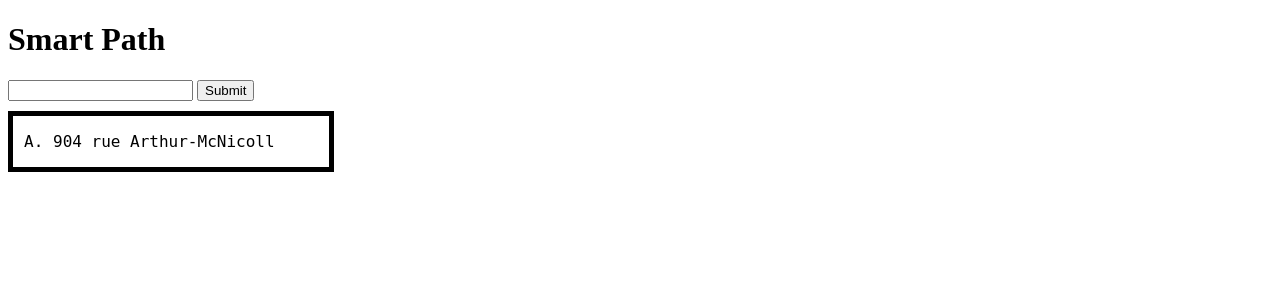
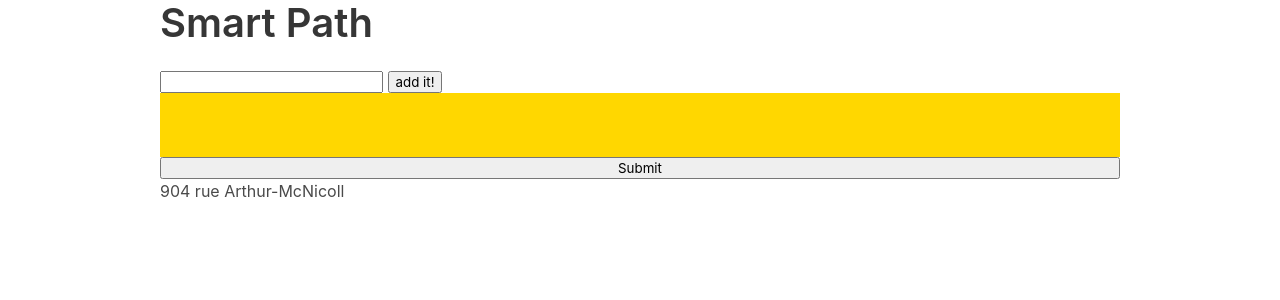
Before and after one commit to ThomasMcDonald904/SmartPath, a Flask app: template templates/home.html in a window 1280 px wide. Shown: the top 300 px of the page. Run offline with Flask 2, Linux system fonts and the light colour scheme; the template is opened without the code that fills it, so the values that code supplies are empty.

Commit message:
Added form with address submission

```diff
--- a/main.py
+++ b/main.py
@@ -1,5 +1,4 @@
-from flask import Flask, render_template
-from requests import request
+from flask import Flask, render_template, request
 
 from routing_management import *
 
@@ -9,10 +8,11 @@
 
 @app.route("/")
 def home():
-    print(get_route(address_to_lonlat("904 rue Arthur-McNicoll", "Shawinigan"), address_to_lonlat("1029 rue Notre-Dame", "Champlain")))
+    # print(get_route(address_to_lonlat("904 rue Arthur-McNicoll", "Shawinigan"), address_to_lonlat("1029 rue Notre-Dame", "Champlain")))
     return render_template("home.html")
 
+
 @app.route("/route_submit", methods=["GET", "POST"])
-def rounting_form():
-    if request.method == "POST":
-        pass
+def routing_form():
+    print(request.form)
+    return render_template("login.html")
--- a/templates/home.html
+++ b/templates/home.html
@@ -4,38 +4,40 @@
 <!DOCTYPE html>
 <html lang="en" >
 <head>
-    <link rel="stylesheet" href="../style.css">
+    <!-- <link rel="stylesheet" href="style.css"> -->
     <meta charset="UTF-8">
     <meta http-equiv="X-UA-Compatible" content="IE=edge">
     <meta name="viewport" content="width=device-width, initial-scale=1.0">
     <title>Smart Path</title>
+    <script src="https://ajax.googleapis.com/ajax/libs/jquery/3.6.0/jquery.min.js"></script>
+     <link rel="stylesheet" href="https://cdn.jsdelivr.net/npm/bulma@0.9.1/css/bulma.min.css">
 </head>
-<body>
-    <h1>Smart Path</h1>
-    <form method="post" action="">
-        <input type="text" name="address">
+<body class="container is-max-desktop">
+    <h1 class="title is-2">Smart Path</h1>
+    <form method="post" action="route_submit" style="display: flex; flex-direction: column;">
+        <div>
+                     <input type="text" id="new_waypoint">
+          <button onclick="addNewWaypoint()" button btn-primary" type="button" id="add-new-waypoint">add it!</button>
+        </div>
+        <div style="background: gold; min-height: 4rem;" id="waypoint-container" class="is-flex is-flex-direction-column">
+        </div>
         <input type="submit" name="Enter">
+
     </form>
     <div id="address_list_box">
         <ul id="address_list">
             <li>904 rue Arthur-McNicoll</li>
         </ul>
     </div>
-
-    <style>
-        #address_list_box {
-    font-family: monospace;
-    font-size: large;
-    border: solid 5px black;
-    width: 25%;
-    margin-top: 10px;
-}
-
-#address_list{
-    list-style-type: upper-alpha;
-}
-
-    </style>
-
+    <script>
+     let tomWaypointCounter = 0;
+        const addNewWaypoint = (event) => {
+            const $elem = $('#new_waypoint');
+            const $container = $('#waypoint-container');
+            tomWaypointCounter += 1;
+            $container.append(`<input type="text" name="waypoint[${tomWaypointCounter}]" value="${$elem.val()}" readonly/>`);
+            $elem.val('');
+        };
+    </script>
 </body>
 </html>
```
Also changed, not shown: templates/login.html (added, +15 -0 lines).
